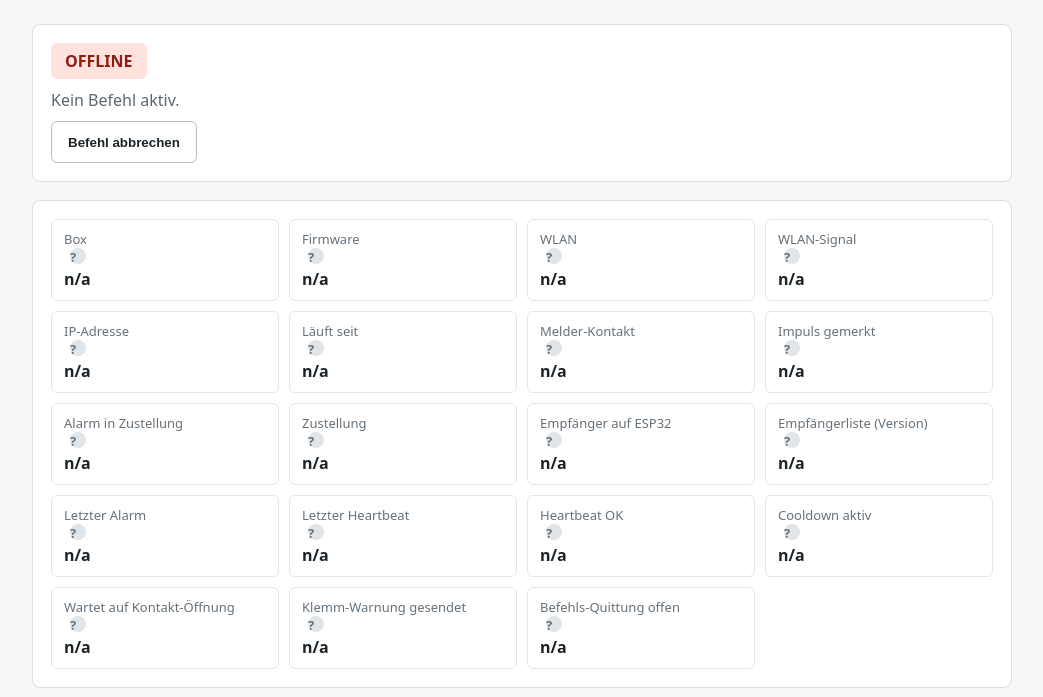
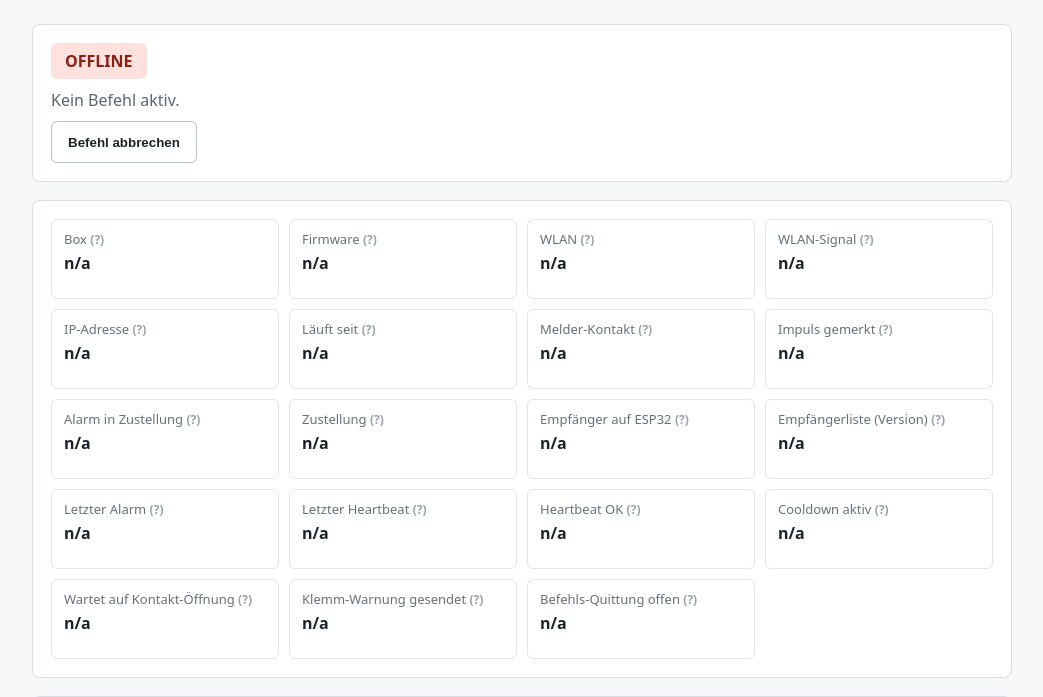
Before and after one commit to jozuern/fw_alarm, a PHP site: page / in a window 1280 px wide. Shown: the part 94-791 px from the top of the page, without its empty margins (118-1161 px from the left). Run offline with PHP 8.4, Linux system fonts and the light colour scheme; the visitor is signed in with stand-in values (Sample User, id 1); data that the repository does not hold is empty.

Commit message:
Tooltip-Symbol als schlichtes (?) direkt hinter dem Feldtitel
Der graue Kreis saß daneben und rutschte in eine eigene Zeile, weil
".field span { display:block }" spezifischer war als ".help". Jetzt
gewinnt ".field span span.help" und das Symbol bleibt inline.

Co-Authored-By: Claude Fable 5 <noreply@anthropic.com>

```diff
--- a/nas_dashboard/assets/app.js
+++ b/nas_dashboard/assets/app.js
@@ -151,7 +151,7 @@
           : `${raw} (NAS: ${nasKeysVersion} – Übernahme steht aus)`;
       }
       return `<div class="field">
-        <span>${escapeHtml(label)}<span class="help" tabindex="0" data-tip="${escapeHtml(tip)}">?</span></span>
+        <span>${escapeHtml(label)} <span class="help" tabindex="0" data-tip="${escapeHtml(tip)}">(?)</span></span>
         <strong>${escapeHtml(value)}</strong>
       </div>`;
     }).join('');
--- a/nas_dashboard/assets/style.css
+++ b/nas_dashboard/assets/style.css
@@ -243,21 +243,17 @@ select {
 
 /* ==== ?-Tooltips an den Statusfeldern ==================================== */
 
-.help {
-  display: inline-flex;
-  align-items: center;
-  justify-content: center;
+/* Schlichtes (?) direkt hinter dem Feldtitel. WICHTIG: "span.help", damit die
+   Regel gegen ".field span { display:block }" gewinnt - sonst rutscht das
+   Symbol in eine eigene Zeile. */
+.field span span.help {
+  display: inline;
   position: relative;
-  width: 16px;
-  height: 16px;
-  margin-left: 6px;
-  border-radius: 50%;
-  background: #dfe5e9;
-  color: #4b565e;
-  font-size: 11px;
+  margin: 0;
+  color: #97a1a9;
+  font-size: 12px;
   font-weight: 700;
   cursor: help;
-  vertical-align: middle;
 }
 
 /* Sprechblase per CSS: Text kommt aus data-tip, kein JavaScript nötig.
```
